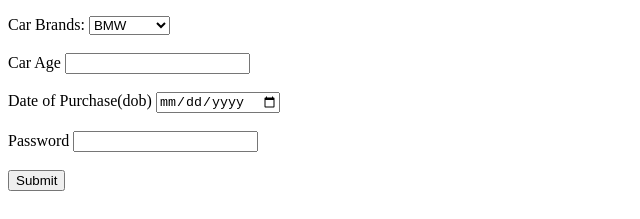
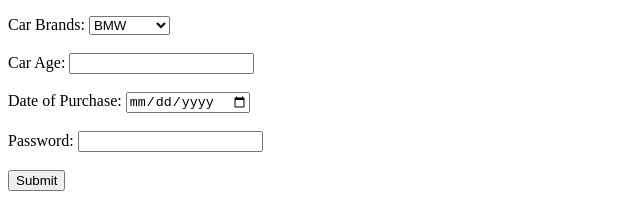
Before and after one commit to acciojob/car-insurance-form-pathma2005, a website: page main.html in a window 1280 px wide. Shown: the part 167-386 px from the top of the page, 0-640 px from the left. Drawn offline with Linux system fonts and the light colour scheme.

```diff
--- a/main.html
+++ b/main.html
@@ -27,19 +27,18 @@
       <option value="Mercedez">Mercedez</option>
     </select>
     <br><br>
-		<label id="carage">Car Age</label>
+		<label id="carage">Car Age:</label>
 		<input type="Number" id="carage" required>
 		<br><br>
-		<label id="dop">Date of Purchase(dob)</label>
+		<label id="dop">Date of Purchase:</label>
 		<input type="Date" id="dob" required>
 		<br><br>
-		<label id="password">Password</label>
+		<label id="password">Password:</label>
 		<input type="Password" id="password" required>
 		<br><br>
 		<button type="submit">Submit</button>
+	</form>
     <script type="text/javascript" src="./script.js">
 </script>
-
 </body>
-
 </html>
```
